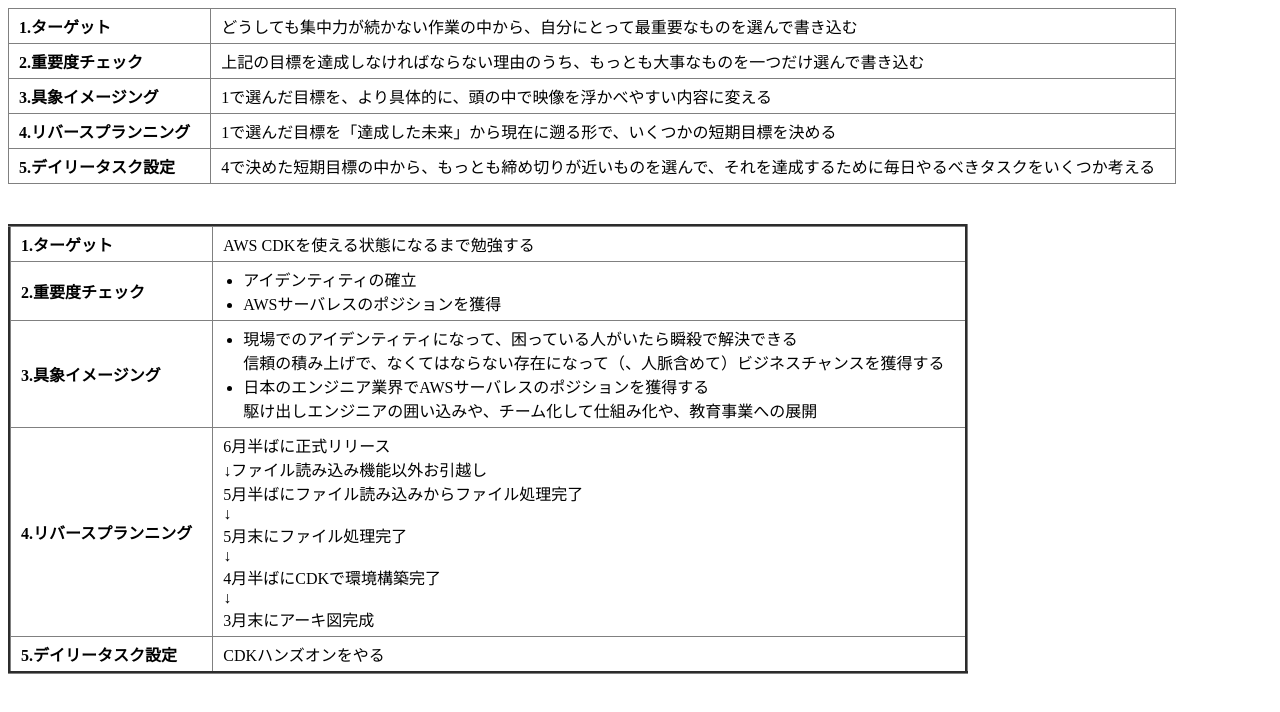
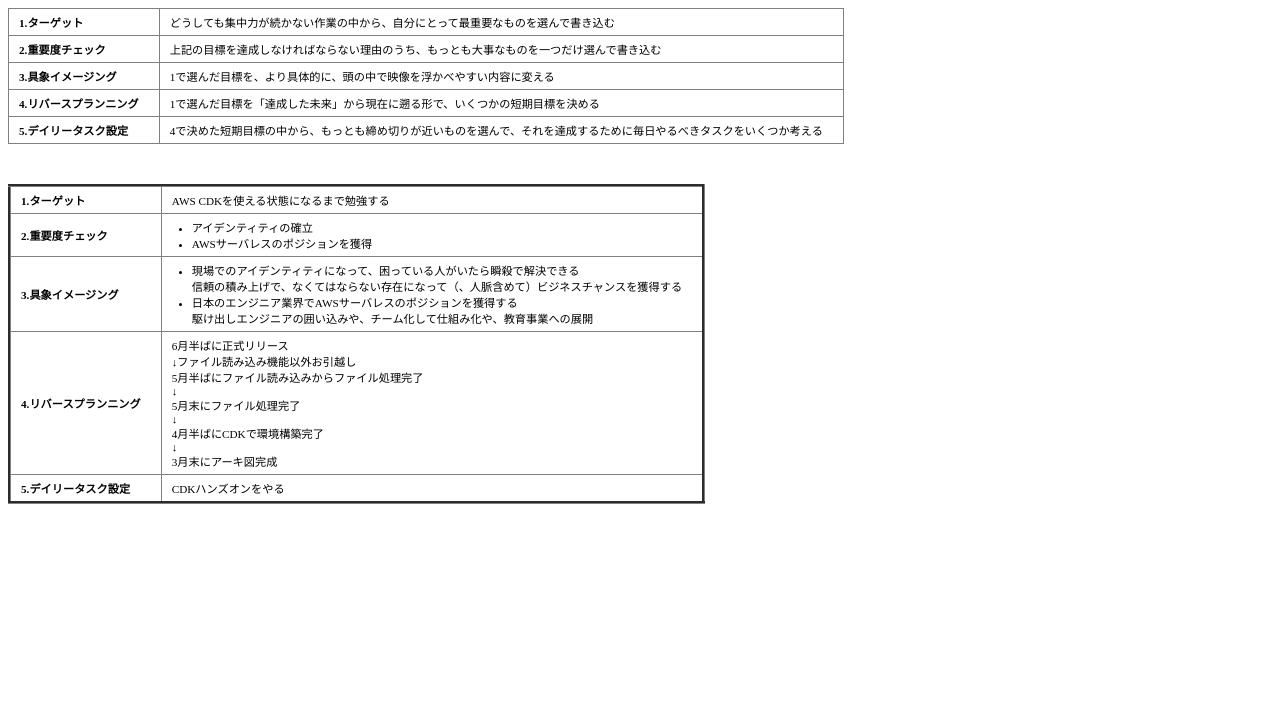
Before and after one commit to AcceptableWebSystem/rewardSensoryPlanning, a plain HTML site: page index.html in a window 1280 px wide. Drawn offline with Linux system fonts and the light colour scheme.

Commit message:
フォントサイズの変更

```diff
--- a/index.html
+++ b/index.html
@@ -5,6 +5,10 @@
     <meta name="viewport" content="width=device-width, initial-scale=1.0" />
     <title>報酬感覚プランニング</title>
     <style>
+      html {
+        font-size: 0.7rem;
+      }
+
       table {
         border-collapse: collapse;
       }
```
